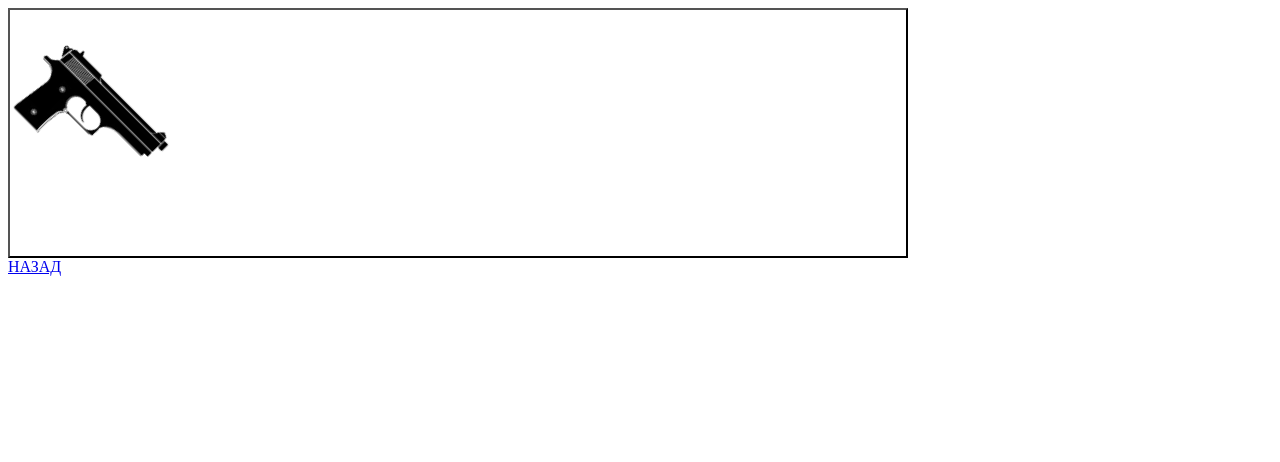
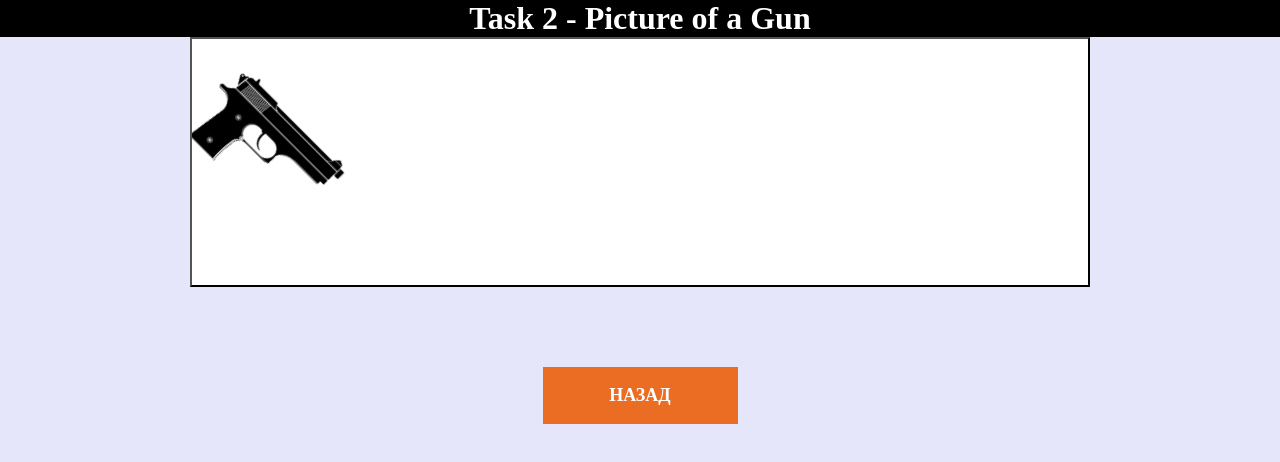
Before and after one commit to Vladislav-ux/Vladislav-ux.github.io, a plain HTML site: page task2/index.html in a window 1280 px wide. Drawn offline with Linux system fonts and the light colour scheme.

Commit message:
adding task3 and change interface

```diff
--- a/task1/css/main.css
+++ b/task1/css/main.css
@@ -1,8 +1,57 @@
+body {
+	padding: 0;
+	margin: 0;
+	background-color: lavender;
+}
+
+*{
+	padding: 0;
+	margin: 0;
+	box-sizing: border-box;
+}
+
+.header {
+	/*padding: 0;*/
+	/*margin: 0;*/
+	background: black;
+}
+
+.header h1{
+	color: white;
+	text-align: center;
+}
+
+a {
+	text-decoration: none;
+}
+
+.get-btn {
+	width: 195px;
+	margin: 0 auto;
+}
+
+.get-btn a:hover{
+	background: rgb(217, 94, 19);
+}
+
+.get-btn a{
+	color: white;
+	background: rgb(235, 108, 35);
+	font-size: 18px;
+	padding: 18px 30px;
+	margin-top: 80px;
+	font-weight: 700;
+	display: block;
+	width: 195px;
+	text-align: center;
+}
+
 div.container{
 	position: relative;
+	margin: 0 auto;
 	width: 300px;
 	height: 300px;
-	border: 1px solid black;
+	/*border: 1px solid black;*/
 }
 
 div.head {
--- a/task2/css/styles.css
+++ b/task2/css/styles.css
@@ -1,3 +1,55 @@
+body {
+	padding: 0;
+	margin: 0;
+	background-color: lavender;
+}
+
+*{
+	padding: 0;
+	margin: 0;
+	box-sizing: border-box;
+}
+
+.header {
+	/*padding: 0;*/
+	/*margin: 0;*/
+	background: black;
+}
+
+.header h1{
+	color: white;
+	text-align: center;
+}
+
+a {
+	text-decoration: none;
+}
+
+.get-btn {
+	width: 195px;
+	margin: 0 auto;
+}
+
+.get-btn a:hover{
+	background: rgb(217, 94, 19);
+}
+
+.get-btn a{
+	color: white;
+	background: rgb(235, 108, 35);
+	font-size: 18px;
+	padding: 18px 30px;
+	margin-top: 80px;
+	font-weight: 700;
+	display: block;
+	width: 195px;
+	text-align: center;
+}
+
+.button_gun{
+	margin:  0 auto;
+}
+
 .main {
 	display: flex;
 	justify-content: left;
--- a/task2/index.html
+++ b/task2/index.html
@@ -6,6 +6,13 @@
 	<link rel="stylesheet" type="text/css" href="css/styles.css"/>
 </head>
 <body>
+	<header class="header">
+		<div>
+			<h1>Task 2 - Picture of a Gun</h1>
+		</div>
+	</header>
+
+
 	<div class="main">
 		<button class="button_gun">
 			<div class="imgs">
@@ -20,6 +27,9 @@
 
 	</div>
 
-	<a href="../index.html">НАЗАД</a>
+	<div class="get-btn">
+		<a href="../index.html">НАЗАД</a>
+	</div>
+
 </body>
 </html>
--- /dev/null
+++ b/task3/css/styles.css
@@ -0,0 +1,58 @@
+body {
+	padding: 0;
+	margin: 0;
+	background-color: lavender;
+}
+
+h3{
+	margin-top: 3%;
+	text-align: center;
+}
+
+img {
+	display: block;
+	margin: 0 auto;
+	margin-top: 3%;
+}
+
+*{
+	padding: 0;
+	margin: 0;
+	box-sizing: border-box;
+}
+
+.header {
+	/*padding: 0;*/
+	/*margin: 0;*/
+	background: black;
+}
+
+.header h1{
+	color: white;
+	text-align: center;
+}
+
+a {
+	text-decoration: none;
+}
+
+.get-btn {
+	width: 195px;
+	margin: 0 auto;
+}
+
+.get-btn a:hover{
+	background: rgb(217, 94, 19);
+}
+
+.get-btn a{
+	color: white;
+	background: rgb(235, 108, 35);
+	font-size: 18px;
+	padding: 18px 30px;
+	margin-top: 80px;
+	font-weight: 700;
+	display: block;
+	width: 195px;
+	text-align: center;
+}
```
Also changed, not shown: css/main.css (+12 -37 lines), index.html (+20 -2 lines), task1/index.html (+10 -1 lines), task3/index.html (added, +47 -0 lines), task3/img/tr-1.jpg (added), task3/img/tr-2.jpg (added), task3/img/tr-3.jpg (added), task3/img/tr-4.jpg (added).
